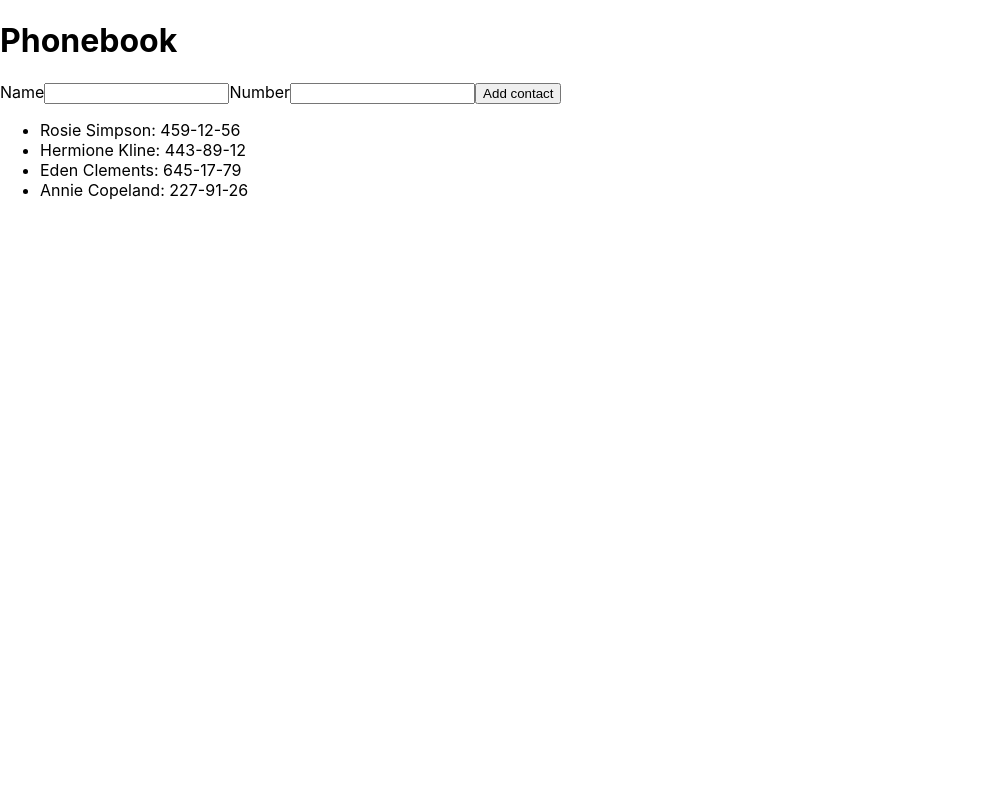
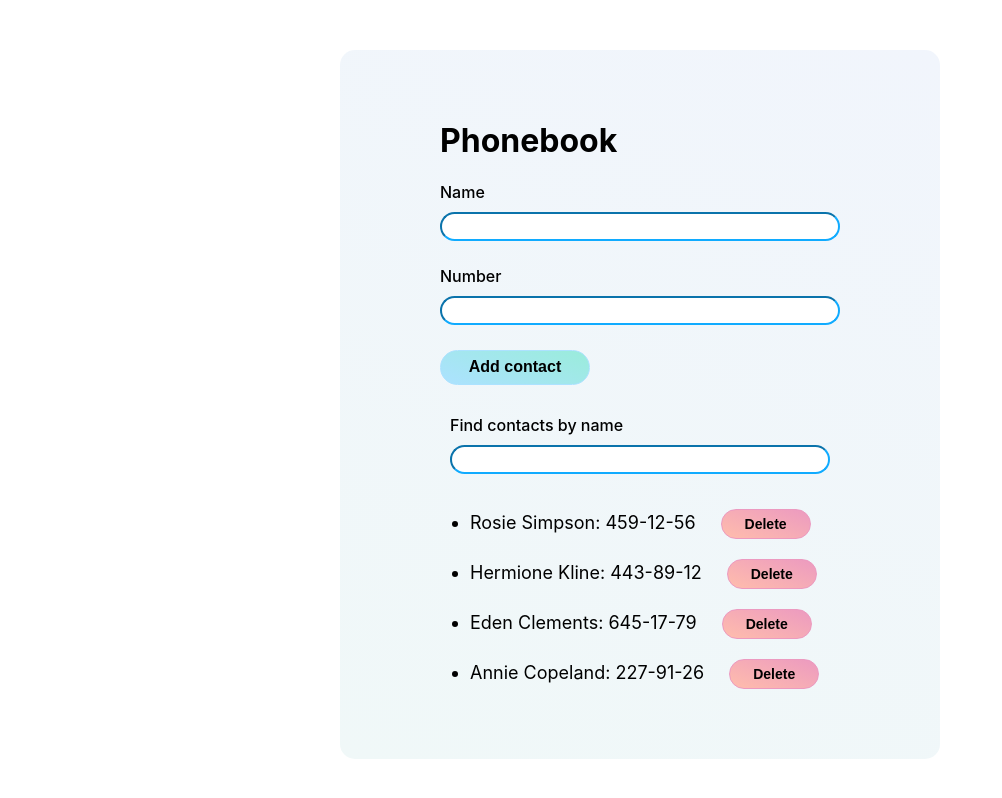
Before and after one commit to irbis14/goit-react-hw-09-phonebook, a React (Create React App) app: page / in a window 1280 px wide. Shown: the whole page, without its empty margins (0-1002 px from the left). Built offline with nearby package versions, Linux system fonts and the light colour scheme.

Commit message:
Adds filter, delete contacts, styles

```diff
--- a/src/App.css
+++ b/src/App.css
@@ -1,38 +1,10 @@
-.App {
-  text-align: center;
+#root {
+  margin-top: 50px;
+  margin-right: auto;
+  margin-left: auto;
+  padding: 50px 100px;
+  /* padding-left: 50px; */
+  width: 400px;
+  background: linear-gradient(21deg, #f0f8f8, #f1f5fc);
+  border-radius: 15px;
 }
-
-.App-logo {
-  height: 40vmin;
-  pointer-events: none;
-}
-
-@media (prefers-reduced-motion: no-preference) {
-  .App-logo {
-    animation: App-logo-spin infinite 20s linear;
-  }
-}
-
-.App-header {
-  background-color: #282c34;
-  min-height: 100vh;
-  display: flex;
-  flex-direction: column;
-  align-items: center;
-  justify-content: center;
-  font-size: calc(10px + 2vmin);
-  color: white;
-}
-
-.App-link {
-  color: #61dafb;
-}
-
-@keyframes App-logo-spin {
-  from {
-    transform: rotate(0deg);
-  }
-  to {
-    transform: rotate(360deg);
-  }
-}
--- a/src/App.js
+++ b/src/App.js
@@ -1,5 +1,6 @@
 import { Component } from "react";
 import ContactForm from "./components/ContactForm";
+import Filter from "./components/Filter";
 import Contacts from "./components/Contacts";
 import ContactsItem from "./components/ContactsItem";
 
@@ -15,7 +16,7 @@ class App extends Component {
       { id: "id-3", name: "Eden Clements", number: "645-17-79" },
       { id: "id-4", name: "Annie Copeland", number: "227-91-26" },
     ],
-    name: "",
+    filter: "",
   };
 
   addContact = (newContact) => {
@@ -40,13 +41,43 @@ class App extends Component {
     }
   };
 
+  onChangeFilter = (e) => {
+    this.setState({ filter: e.target.value });
+  };
+
+  filterContact = () => {
+    const { contacts, filter } = this.state;
+    const normalizedFilter = filter.toLowerCase();
+    return contacts.filter((contact) =>
+      contact.name.toLowerCase().includes(normalizedFilter)
+    );
+  };
+
+  deleteContact = (e) => {
+    const { contacts } = this.state;
+    const deleteName = e.target.name;
+    const restContacts = contacts.filter(
+      (contact) => contact.name !== deleteName
+    );
+    this.setState({
+      contacts: restContacts,
+    });
+  };
+
   render() {
+    const { filter } = this.state;
+    const filteredContact = this.filterContact();
+
     return (
       <div>
         <h1>Phonebook</h1>
         <ContactForm onSubmit={this.addContact} />
+        <Filter onChangeFilter={this.onChangeFilter} value={filter} />
         <Contacts>
-          <ContactsItem items={this.state.contacts} />
+          <ContactsItem
+            items={filteredContact}
+            onDeleteContact={this.deleteContact}
+          />
         </Contacts>
       </div>
     );
--- a/src/components/ContactForm/ContactForm.js
+++ b/src/components/ContactForm/ContactForm.js
@@ -1,4 +1,5 @@
 import { Component } from "react";
+import styles from "./ContactForm.module.css";
 
 const INITIAL_STATE = {
   name: "",
@@ -29,10 +30,11 @@ class ContactForm extends Component {
 
   render() {
     return (
-      <form onSubmit={this.handleSubmit}>
-        <label htmlFor="name">
+      <form className={styles.form} onSubmit={this.handleSubmit}>
+        <label className={styles.label} htmlFor="name">
           Name
           <input
+            className={styles.input}
             type="text"
             name="name"
             pattern="^[a-zA-Zа-яА-Я]+(([' -][a-zA-Zа-яА-Я ])?[a-zA-Zа-яА-Я]*)*$"
@@ -42,9 +44,10 @@ class ContactForm extends Component {
             onChange={this.handleChange}
           />
         </label>
-        <label>
+        <label className={styles.label}>
           Number
           <input
+            className={styles.input}
             type="tel"
             name="number"
             pattern="\+?\d{1,4}?[-.\s]?\(?\d{1,3}?\)?[-.\s]?\d{1,4}[-.\s]?\d{1,4}[-.\s]?\d{1,9}"
@@ -55,6 +58,7 @@ class ContactForm extends Component {
           />
         </label>
         <button
+          className={styles.button}
           type="submit"
           // className={styles.feedbackButton}
         >
--- a/src/components/ContactForm/ContactForm.module.css
+++ b/src/components/ContactForm/ContactForm.module.css
@@ -0,0 +1,48 @@
+.form,
+.label {
+  display: flex;
+  flex-direction: column;
+}
+
+.label {
+  margin-bottom: 15px;
+
+  font-size: 16px;
+  font-weight: 500;
+}
+
+.input {
+  margin-top: 10px;
+  margin-bottom: 10px;
+  padding-right: 10px;
+  padding-left: 10px;
+  padding-bottom: 5px;
+  padding-top: 5px;
+  border-color: #10abff;
+  border-radius: 9999em;
+  outline-style: inherit;
+}
+
+.input:focus,
+.input:hover {
+  box-shadow: inset 0 0 0 3px #fff, 0 0 0 4px #fff, 3px -3px 10px #1beabd,
+    -3px 3px 10px #10abff;
+}
+
+.button {
+  width: 150px;
+  height: 35px;
+  border-radius: 9999em;
+  outline-style: inherit;
+  border-color: transparent;
+  border: 1px solid #ace2ff;
+  background: linear-gradient(21deg, #ace2ff, #9aecdb);
+
+  font-size: 16px;
+  font-weight: 700;
+}
+
+.button:focus,
+.button:hover {
+  box-shadow: inset 1px 2px 5px #1beabd, 1px 2px 5px #10abff;
+}
--- a/src/components/Contacts/Contacts.js
+++ b/src/components/Contacts/Contacts.js
@@ -1,5 +1,7 @@
+import styles from "./Contacts.module.css";
+
 const Contacts = ({ children }) => {
-  return <ul>{children}</ul>;
+  return <ul className={styles.list}>{children}</ul>;
 };
 
 export default Contacts;
--- a/src/components/Contacts/Contacts.module.css
+++ b/src/components/Contacts/Contacts.module.css
@@ -0,0 +1,5 @@
+.list {
+  padding-left: 30px;
+  margin: 0;
+  margin-top: 15px;
+}
--- a/src/components/ContactsItem/ContactsItem.js
+++ b/src/components/ContactsItem/ContactsItem.js
@@ -1,8 +1,18 @@
-const ContactsItem = ({ items }) => {
+import styles from "./ContactsItem.module.css";
+
+const ContactsItem = ({ items, onDeleteContact }) => {
   return items.map((item) => {
     return (
-      <li key={item.id}>
+      <li key={item.id} className={styles.list__item}>
         {item.name}: {item.number}
+        <button
+          name={item.name}
+          type="button"
+          className={styles.button__delete}
+          onClick={onDeleteContact}
+        >
+          Delete
+        </button>
       </li>
     );
   });
--- a/src/components/ContactsItem/ContactsItem.module.css
+++ b/src/components/ContactsItem/ContactsItem.module.css
@@ -0,0 +1,22 @@
+.list__item {
+  padding-bottom: 20px;
+  font-size: 18px;
+}
+
+.button__delete {
+  margin-left: 25px;
+  width: 90px;
+  height: 30px;
+  border-radius: 9999em;
+  outline-style: inherit;
+  border: 1px solid #ec9ac0;
+  background: linear-gradient(21deg, #ffbdac, #ec9ac0);
+
+  font-size: 14px;
+  font-weight: 700;
+}
+
+.button__delete:focus,
+.button__delete:hover {
+  box-shadow: inset 1px 2px 5px #ffbdac, 1px 2px 5px #ec9ac0;
+}
--- /dev/null
+++ b/src/components/Filter/Filter.js
@@ -0,0 +1,21 @@
+import styles from "./Filter.module.css";
+
+const Filter = ({ value, onChangeFilter }) => {
+  return (
+    <div className={styles.filter__container}>
+      <label htmlFor="filter" className={styles.label}>
+        Find contacts by name
+        <input
+          className={styles.input}
+          type="text"
+          name="filter"
+          pattern="^[a-zA-Zа-яА-Я]+(([' -][a-zA-Zа-яА-Я ])?[a-zA-Zа-яА-Я]*)*$"
+          value={value}
+          onChange={onChangeFilter}
+        />
+      </label>
+    </div>
+  );
+};
+
+export default Filter;
--- /dev/null
+++ b/src/components/Filter/Filter.module.css
@@ -0,0 +1,31 @@
+.filter__container {
+  margin-top: 20px;
+  padding: 10px;
+}
+
+.label {
+  display: flex;
+  flex-direction: column;
+
+  font-size: 16px;
+  font-weight: 500;
+}
+
+.input {
+  margin-top: 10px;
+  margin-bottom: 10px;
+  padding-right: 10px;
+  padding-left: 10px;
+  padding-bottom: 5px;
+  padding-top: 5px;
+
+  border-color: #10abff;
+  border-radius: 9999em;
+  outline-style: inherit;
+}
+
+.input:focus,
+.input:hover {
+  box-shadow: inset 0 0 0 3px #fff, 0 0 0 4px #fff, 3px -3px 10px #1beabd,
+    -3px 3px 10px #10abff;
+}
--- /dev/null
+++ b/src/components/Filter/index.js
@@ -0,0 +1 @@
+export { default } from "./Filter";
```
